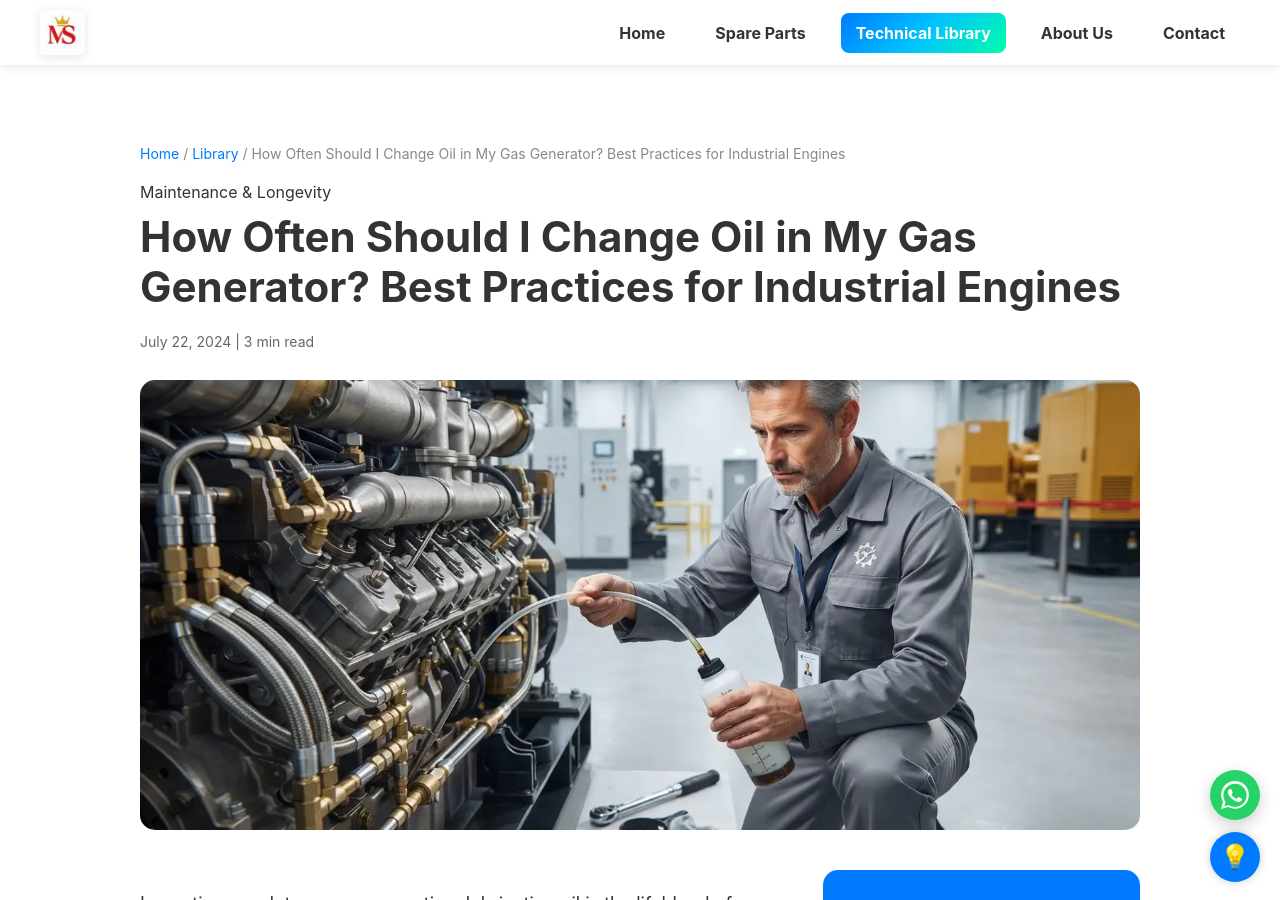
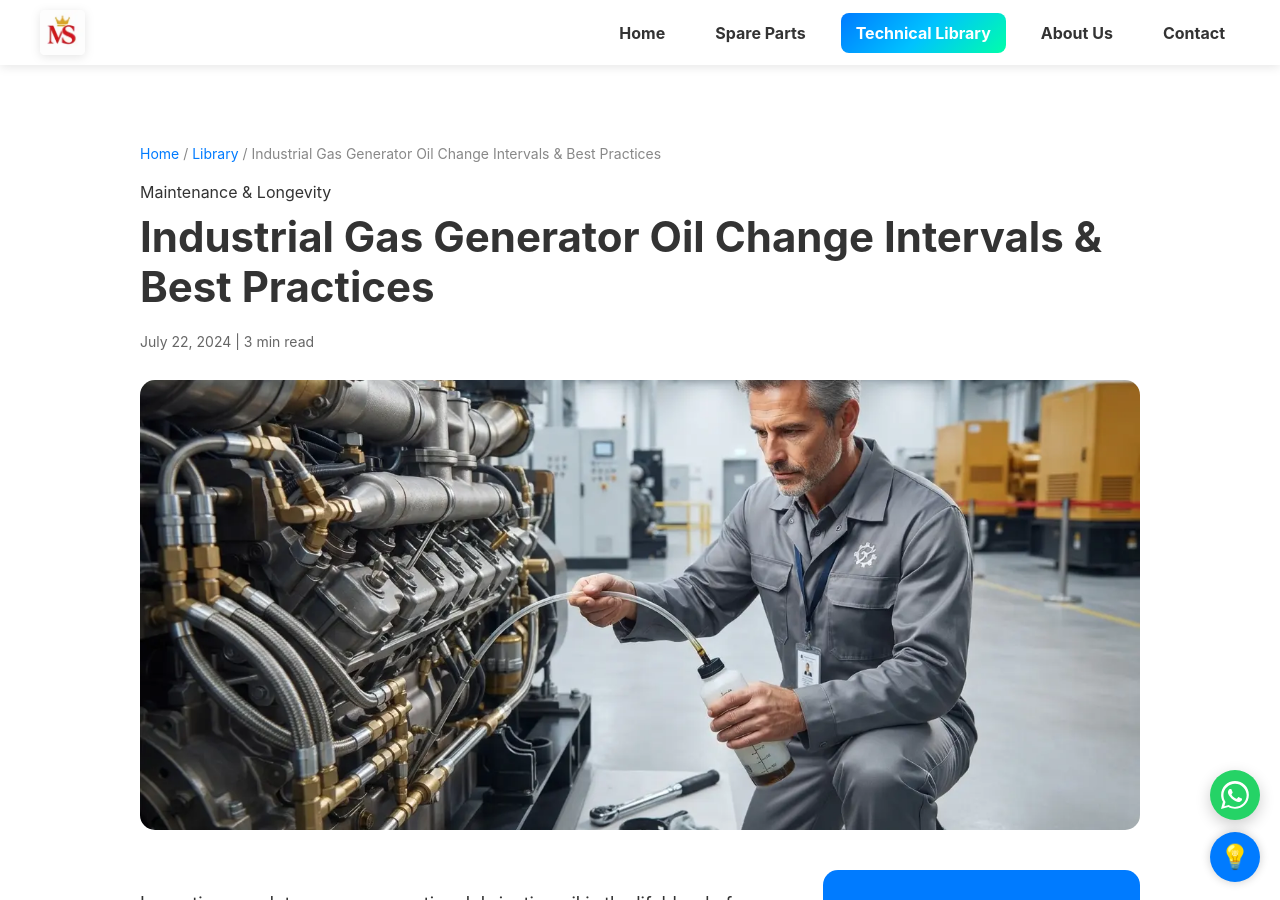
Before and after one commit to Khisal786/Mega-Solutions-UAE, a Jekyll site: the page built from _posts/2024-07-22-how-often-should-i-change-oil-in-my-gas-generator.md, in a window 1280 px wide and 900 px high. Built offline with Jekyll 4.4.1, drawn with Linux system fonts in a browser that asks for light colours.

Commit message:
Update title for oil change article

```diff
--- a/_posts/2024-07-22-how-often-should-i-change-oil-in-my-gas-generator.md
+++ b/_posts/2024-07-22-how-often-should-i-change-oil-in-my-gas-generator.md
@@ -1,6 +1,6 @@
 ---
 layout: post
-title: "How Often Should I Change Oil in My Gas Generator? Best Practices for Industrial Engines"
+title: "Industrial Gas Generator Oil Change Intervals & Best Practices"
 date: 2024-07-22
 image: /assets/images/blog/generator-oil-maintenance.webp
 description: "An expert maintenance guide on industrial gas generator oil change intervals, lubricant quality, and protecting high-performance engine internals."
```
